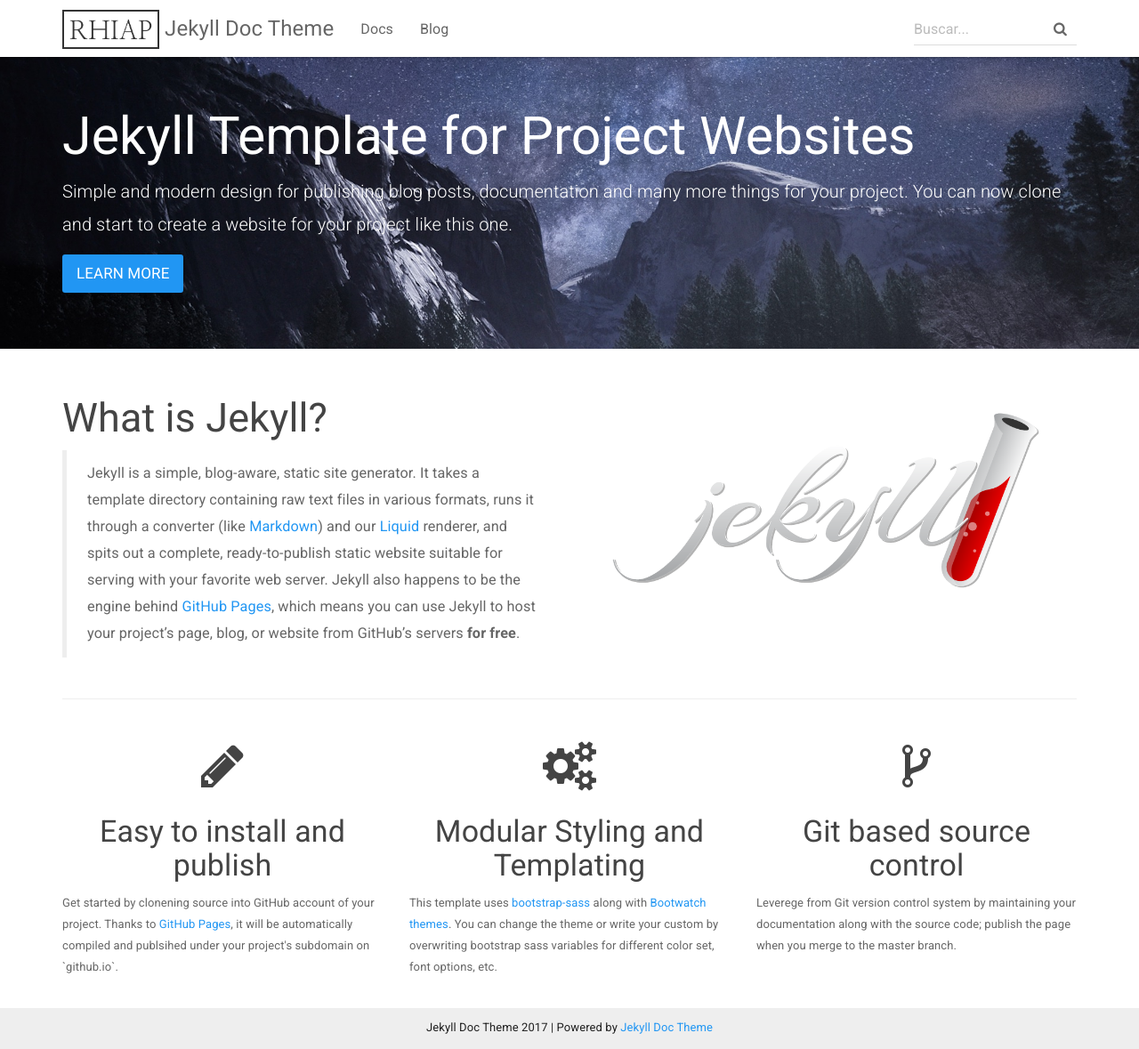
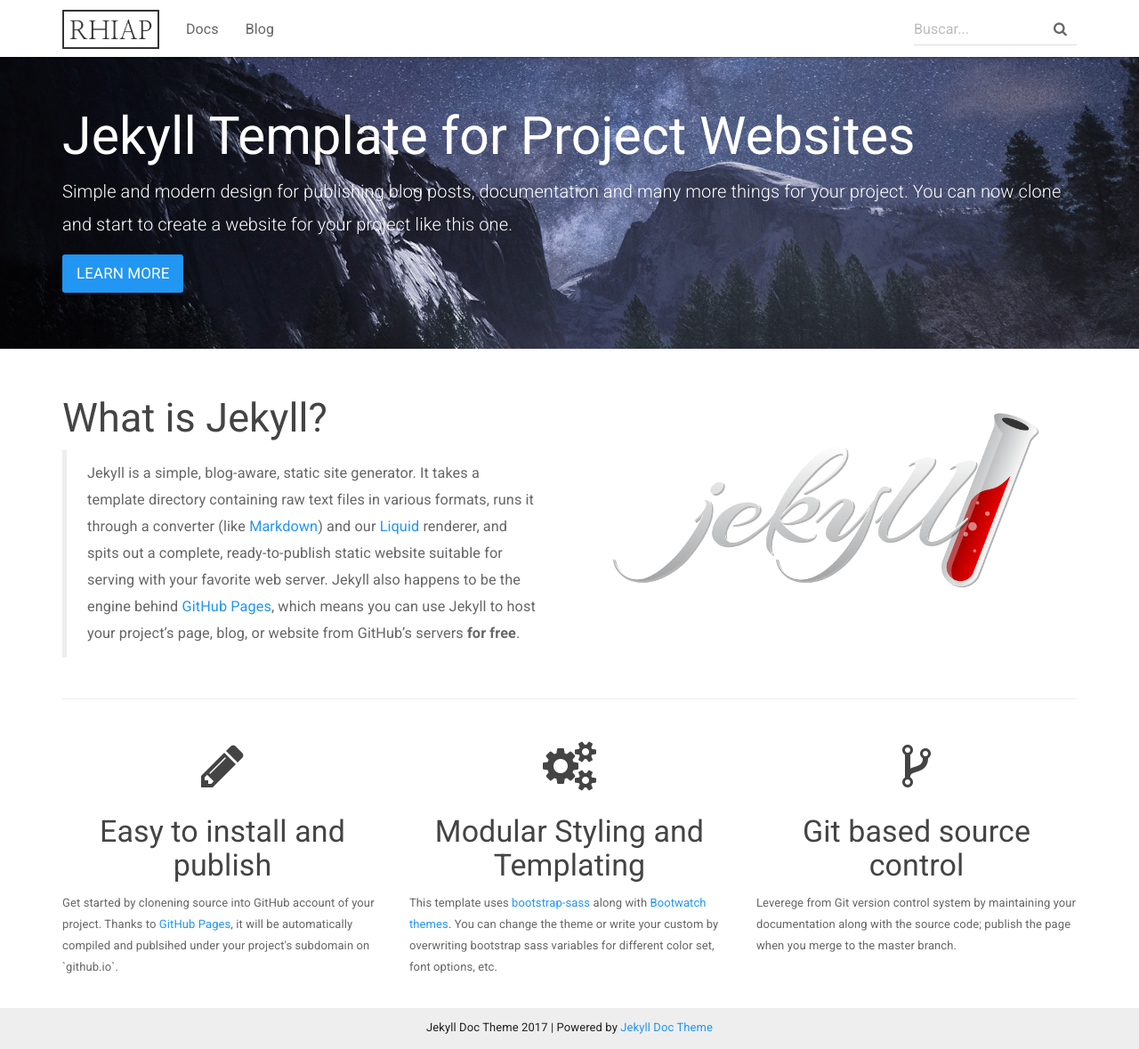
Before and after one commit to RHIAP/RHIAP.github.io, a Jekyll site: the page built from index.html, in a window 1280 px wide and 1179 px high. Shown: the whole window at 89% size. Built offline with Jekyll 4.4.1, drawn with Linux system fonts in a browser that asks for light colours; nearby versions of some CDN libraries.

Commit message:
Update topnav.html

```diff
--- a/_includes/topnav.html
+++ b/_includes/topnav.html
@@ -8,7 +8,7 @@
         <span class="icon-bar"></span>
       </button>
             <a class="navbar-brand" href="{{ site.baseurl }}/">
-                <span><img src="{{site.baseurl}}/img/rhiap_nav.png"></span> {{ site.title }}
+                <span><img src="{{site.baseurl}}/img/rhiap_nav.png"></span>
             </a>
         </div>
         <div id="navbar" class="collapse navbar-collapse">
```
